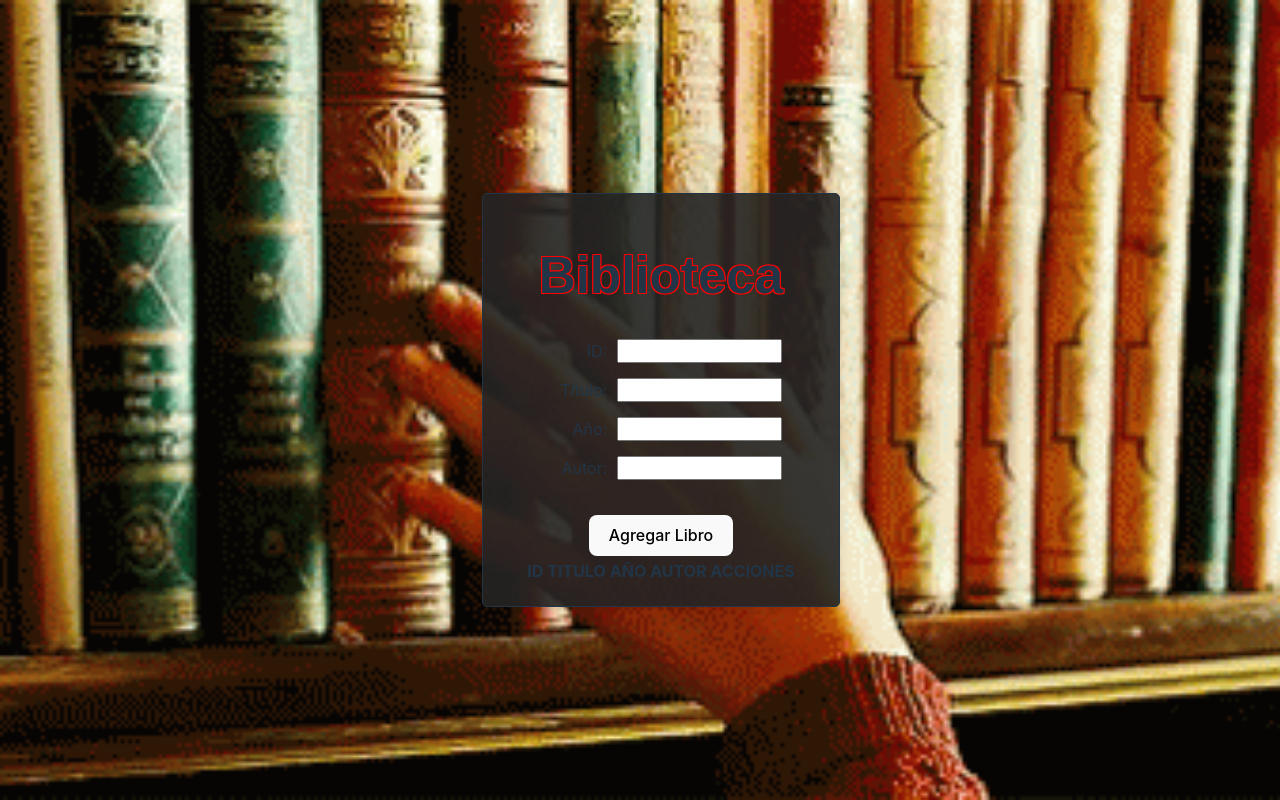
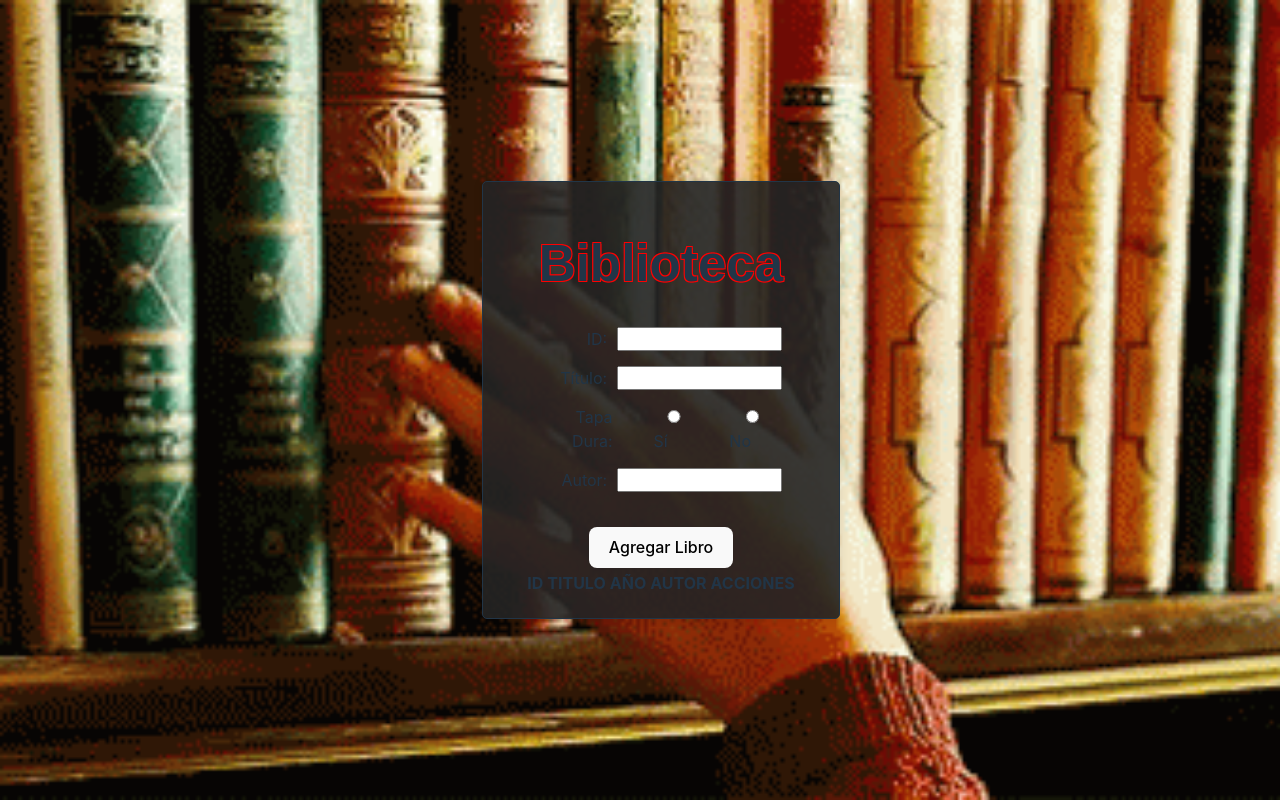
Before and after one commit to mValenciaAlonso/EVA4-PFE, a React (Vite) app: page / in a window 1280 px wide. Built offline with nearby package versions, Linux system fonts and the light colour scheme; a web font is replaced by a local one; what react-simple-toasts would draw is missing.

Commit message:
CAMBIE INPUT TXT A CHEK DEL FORM

```diff
--- a/src/componentes/FormularioLibros.jsx
+++ b/src/componentes/FormularioLibros.jsx
@@ -36,8 +36,27 @@ function FormularioLibro({ agregarLibro }) {
                 <Input type="text" name="clave2" value={libro.clave2} onChange={manejarCambio} required/>
             </FormGroup>
             <FormGroup className="form-group">
-                <Label for="clave3">Año:</Label>
-                <Input type="text" name="clave3" value={libro.clave3} onChange={manejarCambio}/>
+                <Label for="clave3">Tapa Dura: </Label>
+                <div>
+                    <Input
+                        type="radio"
+                        name="clave3"
+                        value="sí"
+                        checked={libro.clave3 === 'sí'}
+                        onChange={manejarCambio}
+                    />
+                    <Label for="clave3Sí">Sí</Label>
+                </div>
+                <div>
+                    <Input
+                        type="radio"
+                        name="clave3"
+                        value="no"
+                        checked={libro.clave3 === 'no'}
+                        onChange={manejarCambio}
+                    />
+                    <Label for="clave3No">No</Label>
+                </div>
             </FormGroup>
             <FormGroup className="form-group">
                 <Label for="clave4">Autor:</Label>
```
